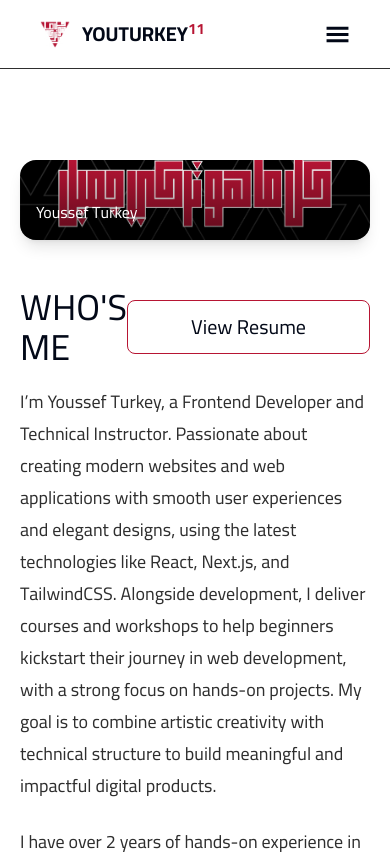
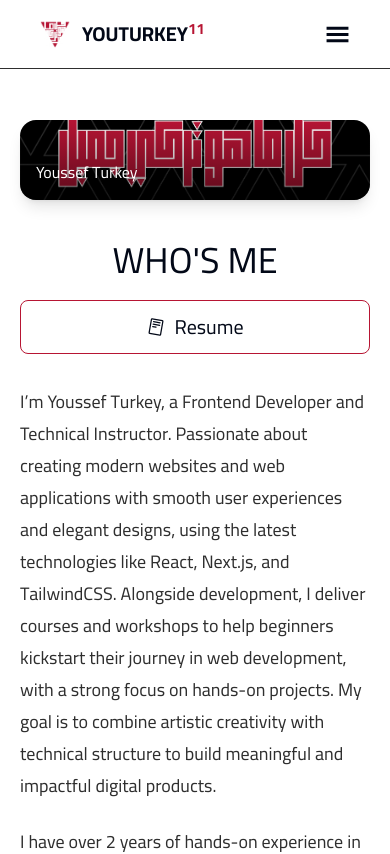
Before and after one commit to YoussefTurkey/youturkey11, a Next.js app: page /about in a window 390 px wide. Shown: the top 854 px of the page. Built offline with nearby package versions, Linux system fonts and the light colour scheme; no server answers; the database is empty.

Commit message:
about style

```diff
--- a/src/app/components/ui/Info.tsx
+++ b/src/app/components/ui/Info.tsx
@@ -12,6 +12,7 @@ import { FaBehanceSquare } from "react-icons/fa";
 import { FaGithubSquare } from "react-icons/fa";
 import { AiFillTikTok } from "react-icons/ai";
 import { FaSquareInstagram } from "react-icons/fa6";
+import { PiReadCvLogo } from "react-icons/pi";
 // Importing Components
 import Btns from "../ui/Btns";
 // Importing Next Components
@@ -25,7 +26,7 @@ const Info = () => {
 
   return (
     <div
-      className={`py-10 flex ${
+      className={`sm:py-10 flex ${
         pathname === "/about" ? "flex-col-reverse" : "flex-col lg:flex-row"
       } items-center lg:items-start justify-between gap-10`}
     >
@@ -33,16 +34,17 @@ const Info = () => {
         className={`w-full ${pathname === "/about" ? "" : "lg:w-150 xl:w-200"}`}
       >
         {pathname === "/about" ? (
-          <div className="flex justify-between items-center">
+          <div className="flex justify-between items-center flex-col sm:flex-row">
             <h2 className="uppercase text-4xl sm:text-6xl">
               {language === "en" ? about.titleEn : about.titleAr}
             </h2>
 
             <Btns
               href="/resume"
-              style="py-3 xl:px-10 my-5 text-xl sm:text-2xl lg:text-3xl border border-[hsl(var(--secondary))] bg-transparent hover:bg-[hsl(var(--secondary))] hover:text-white flex items-center justify-center gap-2"
+              style="py-3 xl:px-10 my-5 text-xl sm:text-2xl border border-[hsl(var(--secondary))] bg-transparent hover:bg-[hsl(var(--secondary))] hover:text-white flex items-center justify-center gap-2"
             >
-              {language === "en" ? "View Resume" : "السيرة الذاتية"}
+              <span><PiReadCvLogo size={20} /></span>
+              <span>{language === "en" ? "Resume" : "السيرة الذاتية"}</span>
             </Btns>
           </div>
         ) : (
```
